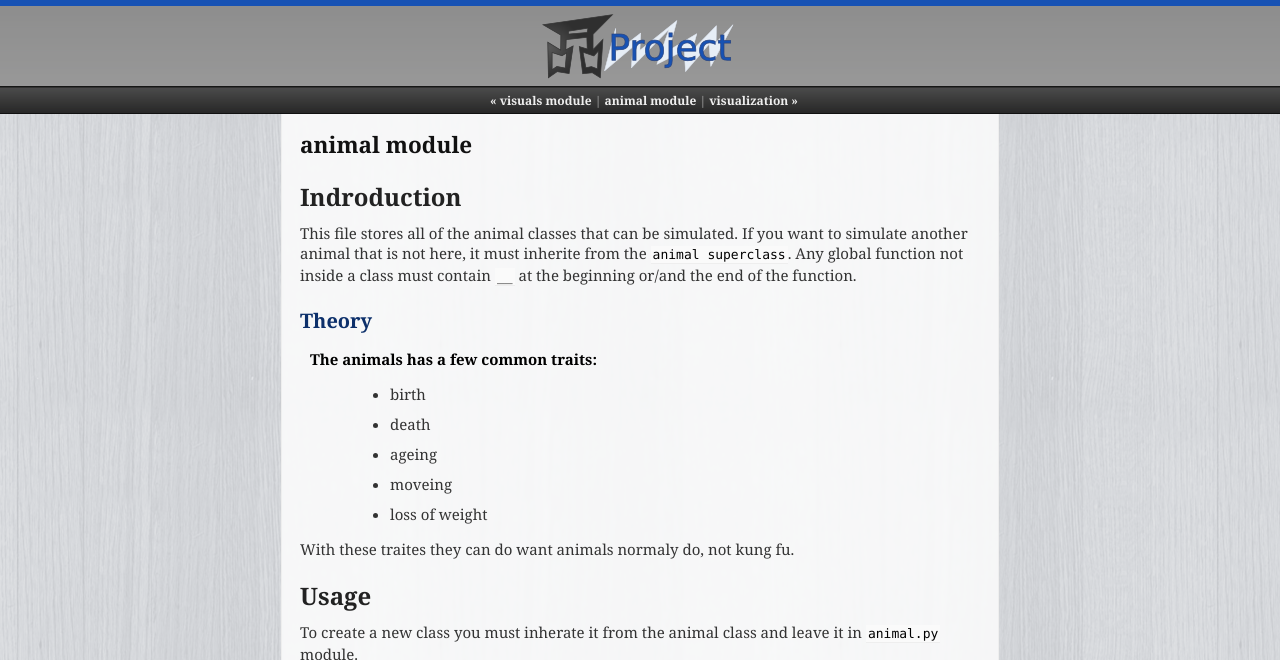
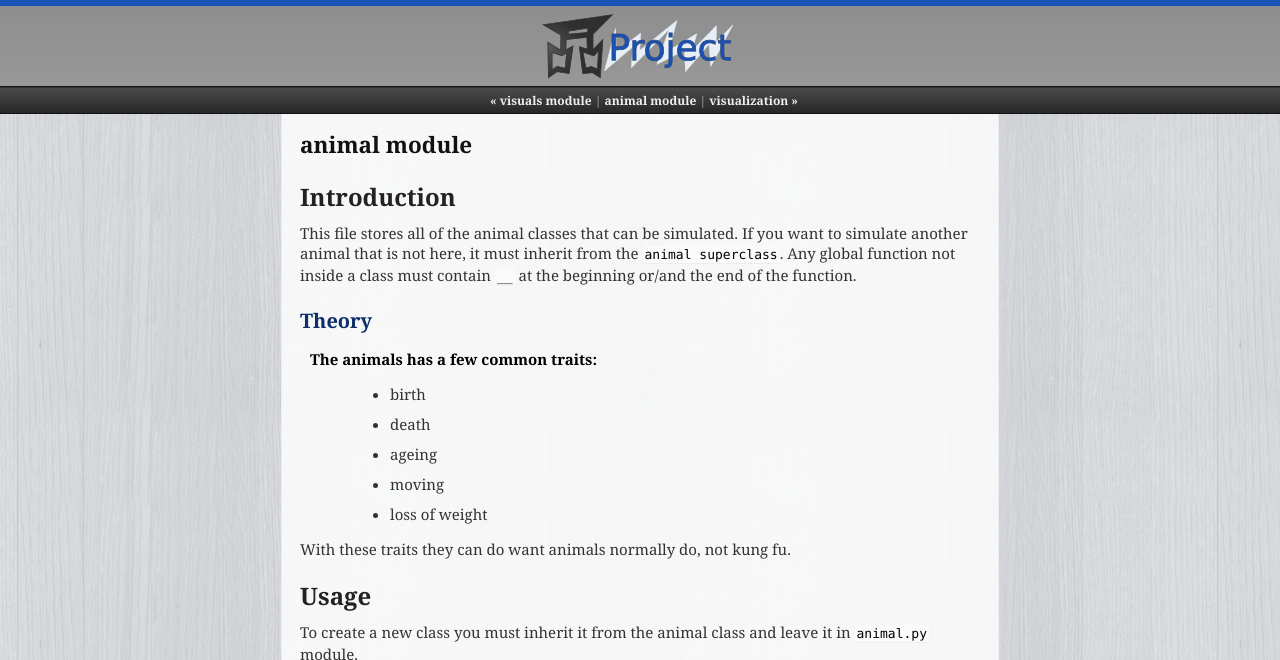
Before and after one commit to ConAltDelete/Bio-sim, a Sphinx documentation site: the page built from docs/animal.rst, in a window 1280 px wide, cut to the strip 0-660 px from the top of the page. Built offline with Sphinx 7.4.7, drawn with Linux system fonts in a browser that asks for light colours.

```diff
--- a/docs/animal.rst
+++ b/docs/animal.rst
@@ -2,9 +2,9 @@
 animal module
 =============
 
-Indroduction
+Introduction
 ------------
-This file stores all of the animal classes that can be simulated. If you want to simulate another animal that is not here, it must inherite from the ``animal superclass``. Any global function not inside a class must contain ``__`` at the beginning or/and the end of the function.
+This file stores all of the animal classes that can be simulated. If you want to simulate another animal that is not here, it must inherit from the ``animal superclass``. Any global function not inside a class must contain ``__`` at the beginning or/and the end of the function.
 
 Theory
 ======
@@ -12,17 +12,17 @@
  - birth
  - death
  - ageing
- - moveing
+ - moving
  - loss of weight
 
-With these traites they can do want animals normaly do, not kung fu.
+With these traits they can do want animals normally do, not kung fu.
 
 
 Usage
 -------
-To create a new class you must inherate it from the animal class and leave it in ``animal.py`` module.
+To create a new class you must inherit it from the animal class and leave it in ``animal.py`` module.
 
 
 .. automodule:: biosim.animal
-	:members:
-	:inherited-members:
+    :members:
+    :inherited-members:
```
Also changed, not shown: 1 other file.
